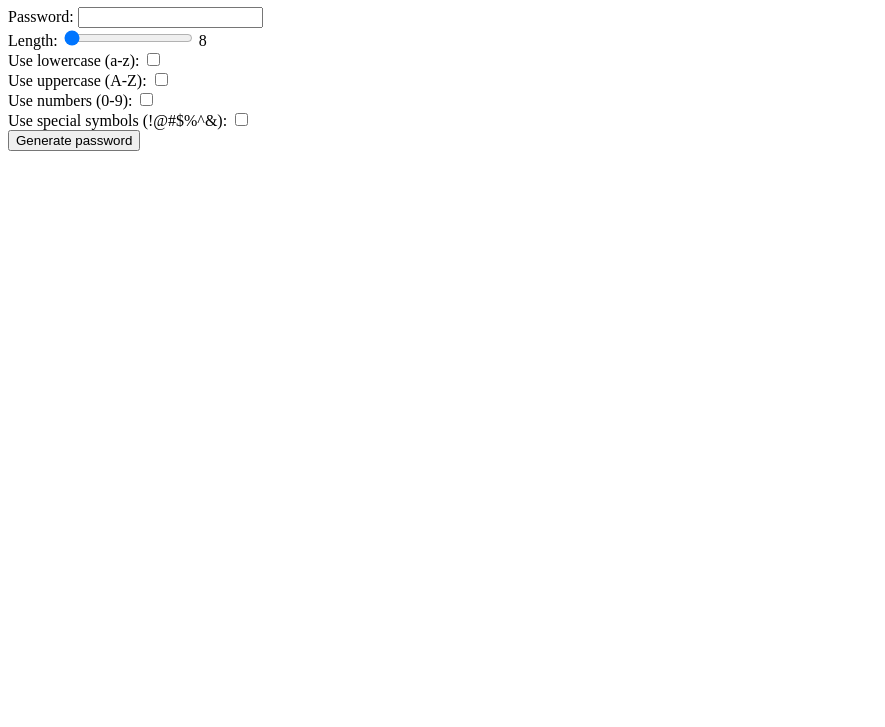
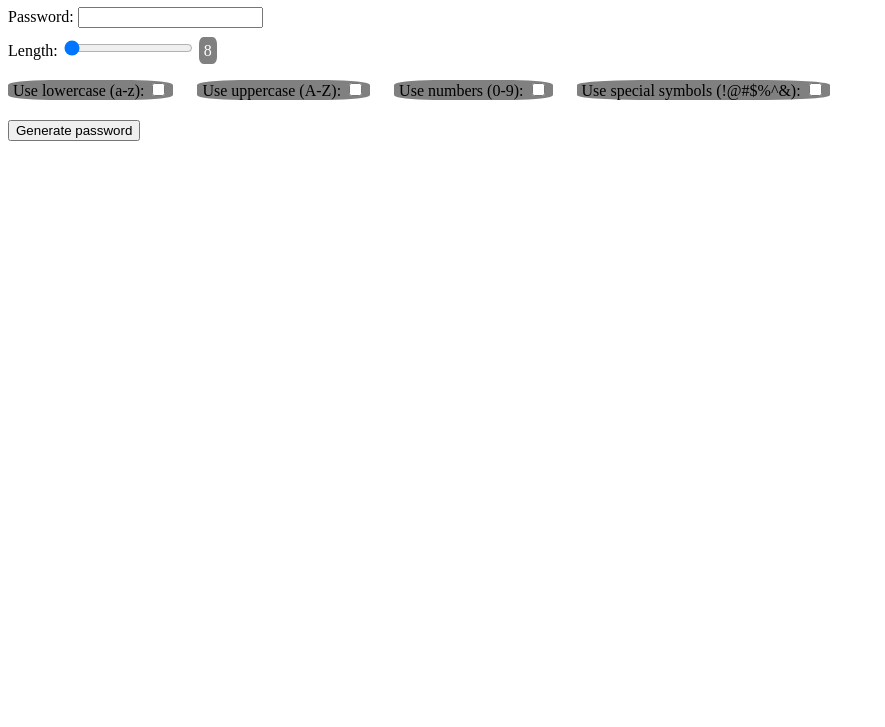
Before and after one commit to koreva0089/NUMW_PasswordGenerator, a plain HTML site: page index.html in a window 1280 px wide. Shown: the part 73-800 px from the top of the page, without its empty margins (0-885 px from the left). Drawn offline with Linux system fonts and the light colour scheme.

Commit message:
Page styled

```diff
--- a/index.html
+++ b/index.html
@@ -35,7 +35,7 @@
         <label for="spec">Use special symbols (!@#$%^&):</label>
         <input type="checkbox" name="spec" id="spec">
     </div>
-    <div class="container">
+    <div>
         <button id="generateBtn">Generate password</button>
     </div>
 
--- a/style.css
+++ b/style.css
@@ -0,0 +1,21 @@
+div {
+    margin-top: 10px;
+    margin-bottom: 10px;
+}
+
+#textLength {
+    padding: 5px;
+    color: white;
+    background-color: gray;
+    border-radius: 25%;
+}
+
+.container {
+    display: inline-block;
+    margin-right: 20px;
+    padding-left: 5px;
+    padding-right: 5px;
+    border-radius: 25%;
+    min-width: min-content;
+    background-color: gray;
+}
```
